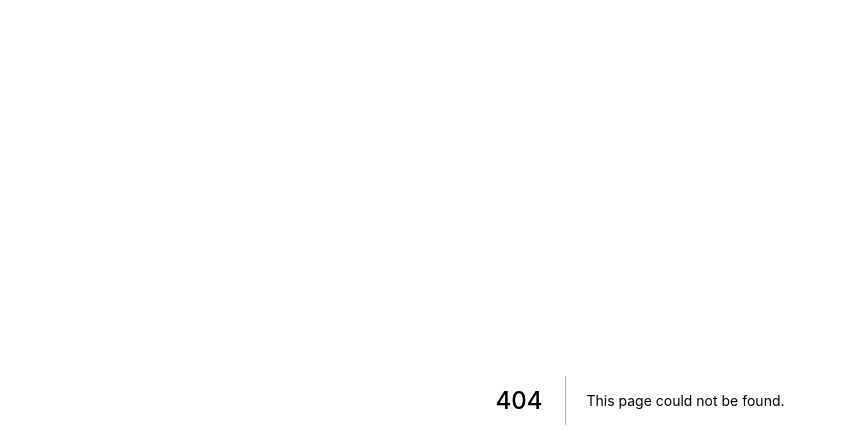
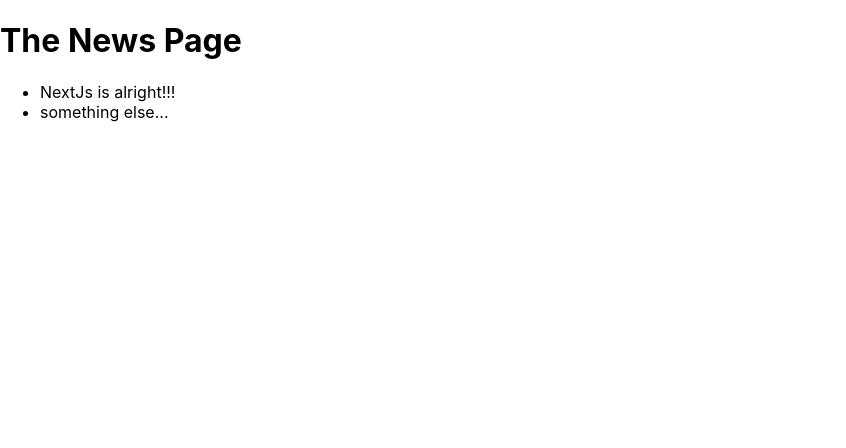
Before and after one commit to byronn-1/next-meetup-app, a Next.js app: page /linkingBetweenPages/nextLinkExample in a window 1280 px wide. Before the commit this address had no page. Shown: the top 448 px of the page, without its empty margins (0-846 px from the left). Built offline with nearby package versions, Linux system fonts and the light colour scheme.

Commit message:
using next Link

```diff
--- /dev/null
+++ b/pages/linkingBetweenPages/nextLinkExample.js
@@ -0,0 +1,20 @@
+import { Fragment } from 'react';
+import Link from 'next/link';
+
+function NewsPage() {
+
+    // http://localhost:3001/linkingBetweenPages/nextLinkExample
+    return (
+        <Fragment>
+            <h1>The News Page</h1>
+            <ul>
+                <li>
+                    <Link href="/dynamicRouteBasic/some-great-news-article">NextJs is alright!!!</Link>
+                </li>
+                <li>something else...</li>
+            </ul>
+        </Fragment>
+    );
+}
+
+export default NewsPage;
```
Also changed, not shown: pages/linkingBetweenPages/basicAlwaysSendsReq.js (renamed from pages/linkingBetweenPages/index.js).
